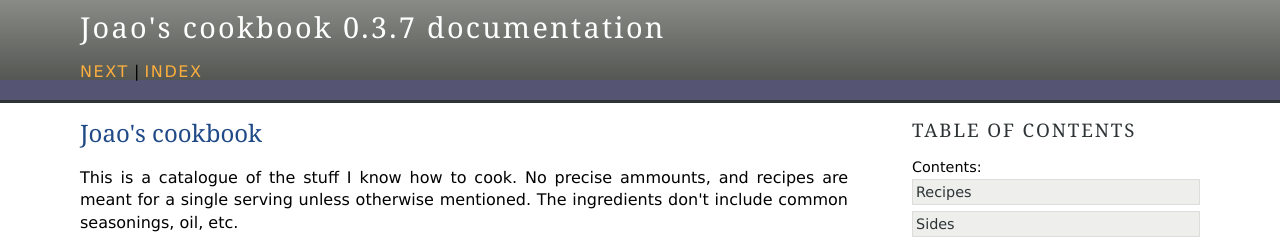
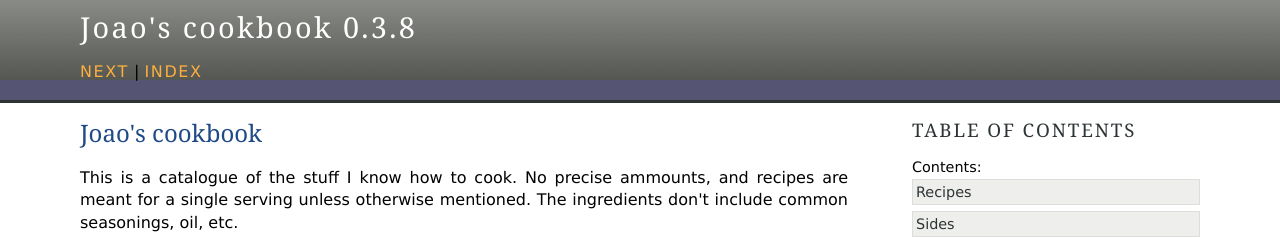
Before and after one commit to jomigo96/cookbook, a Sphinx documentation site: the page built from source/index.rst, in a window 1280 px wide. Shown: the top 238 px of the page. Built offline with Sphinx 7.4.7, drawn with Linux system fonts in a browser that asks for light colours.

Commit message:
Fix the title

```diff
--- a/source/conf.py
+++ b/source/conf.py
@@ -10,7 +10,10 @@ project = "Joao's cookbook"
 copyright = '2025, Joao'
 author = 'Joao, jomigo96@yahoo.com'
 version = "0.3"
-release = "0.3.7"
+release = "0.3.8"
+
+# Remove the "documentation" from the title
+html_title = " ".join((project, release))
 
 # -- General configuration ---------------------------------------------------
 # https://www.sphinx-doc.org/en/master/usage/configuration.html#general-configuration
```
